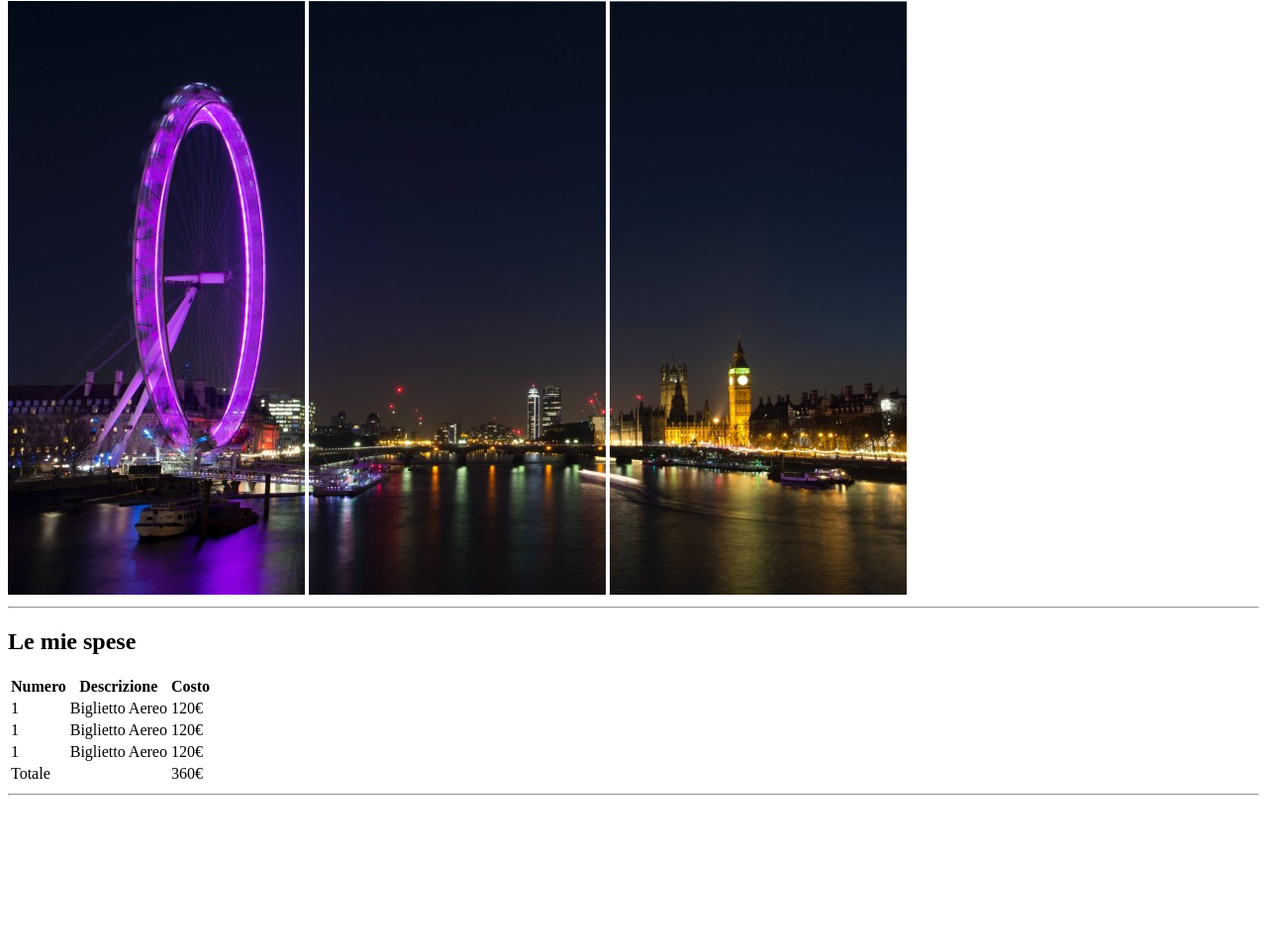
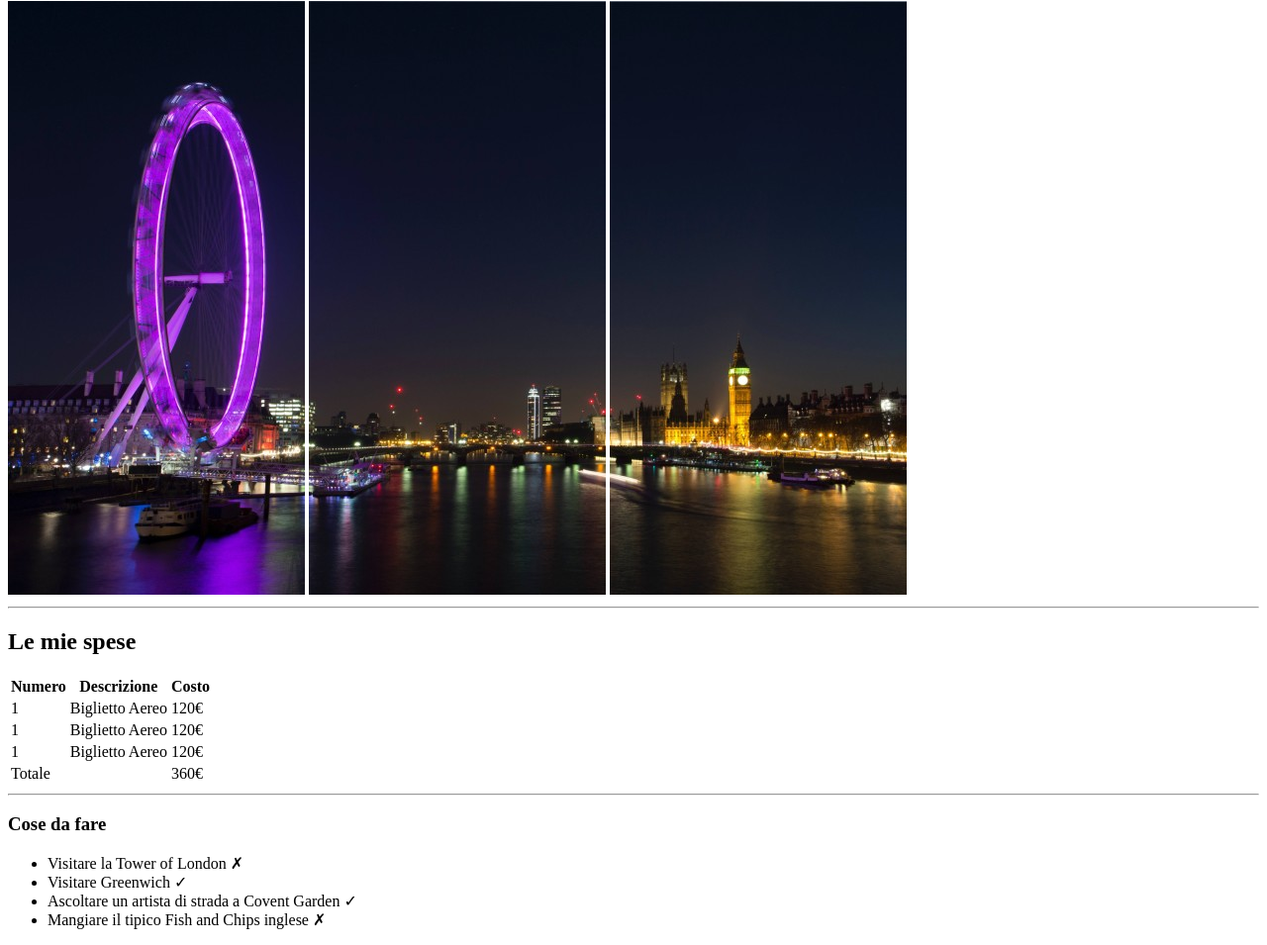
Before and after one commit to Marcap00/html-london-trip, a plain HTML site: page index.html in a window 1280 px wide. Shown: the part 79-1034 px from the top of the page at 99% size. Before the commit the page ends 891 px from the top, so only its background shows below. Drawn offline with Linux system fonts and the light colour scheme.

Commit message:
added main second section

```diff
--- a/index.html
+++ b/index.html
@@ -62,6 +62,25 @@
                 </table>
                 <hr>
             </section>
+            <section id="to-do">
+                <!--Title section-->
+                <h3>Cose da fare</h3>
+                <!--List of things to do-->
+                <ul>
+                    <li>
+                        Visitare la Tower of London &cross;
+                    </li>
+                    <li>
+                        Visitare Greenwich &#10003;
+                    </li>
+                    <li>
+                        Ascoltare un artista di strada a Covent Garden &#10003;
+                    </li>
+                    <li>
+                        Mangiare il tipico Fish and Chips inglese &cross;
+                    </li>
+                </ul>
+            </section>
         </main>
     </body>
 
```
